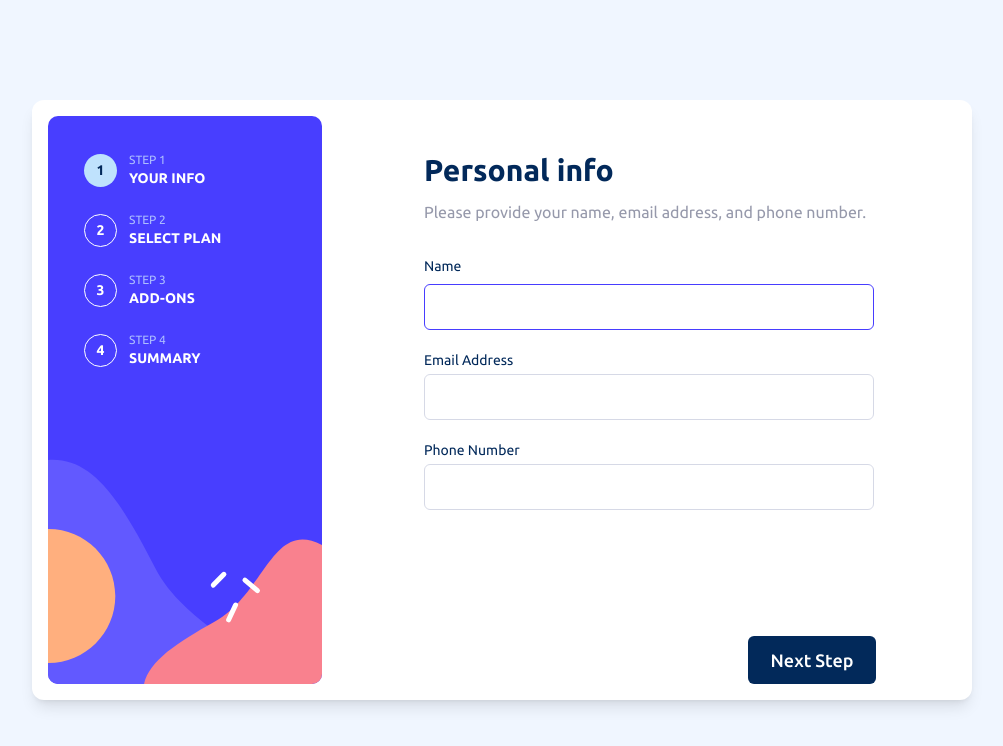
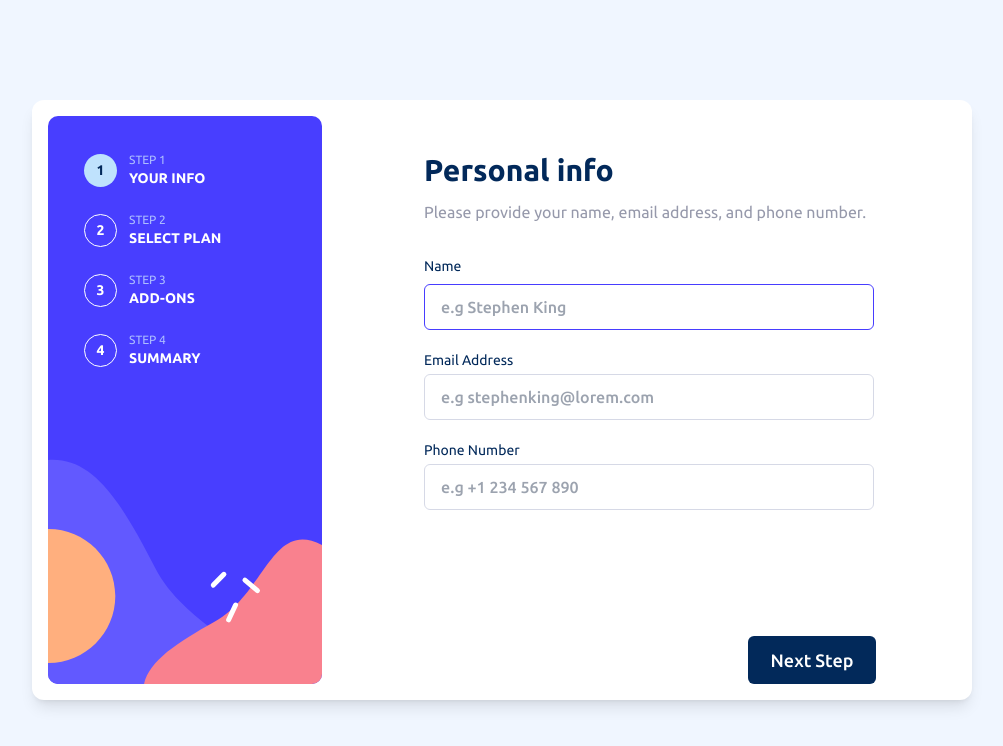
Before and after one commit to TiagoJacintoDev/multi-step-form, a React (Vite) app: page / in a window 1280 px wide. Shown: the top 746 px of the page, without its empty margins (138-1141 px from the left). Built offline with nearby package versions, Linux system fonts and the light colour scheme.

Commit message:
Add input placeholders

```diff
--- a/src/components/steps/PersonalInfo.tsx
+++ b/src/components/steps/PersonalInfo.tsx
@@ -29,6 +29,7 @@ export const PersonalInfo = ({ register, errors }: Props) => {
             className={`${
               errors.name ? 'border-primary-strawberry-red' : ''
             } focus:border-primary-purplish-blue border text-primary-marine-blue font-medium outline-none border-neutral-light-gray rounded-md px-4 py-2.5`}
+            placeholder='e.g Stephen King'
             autoFocus
             id='name'
             {...register('name', { required: true })}
@@ -47,6 +48,7 @@ export const PersonalInfo = ({ register, errors }: Props) => {
             className={`${
               errors.email ? 'border-primary-strawberry-red' : ''
             } focus:border-primary-purplish-blue border text-primary-marine-blue font-medium outline-none border-neutral-light-gray rounded-md px-4 py-2.5`}
+            placeholder='e.g stephenking@lorem.com'
             id='email'
             type='email'
             {...register('email', { required: true })}
@@ -65,6 +67,7 @@ export const PersonalInfo = ({ register, errors }: Props) => {
             className={`${
               errors.phoneNumber ? 'border-primary-strawberry-red' : ''
             } focus:border-primary-purplish-blue border text-primary-marine-blue font-medium outline-none border-neutral-light-gray rounded-md px-4 py-2.5`}
+            placeholder='e.g +1 234 567 890'
             id='phone-number'
             {...register('phoneNumber', { required: true })}
           />
```
